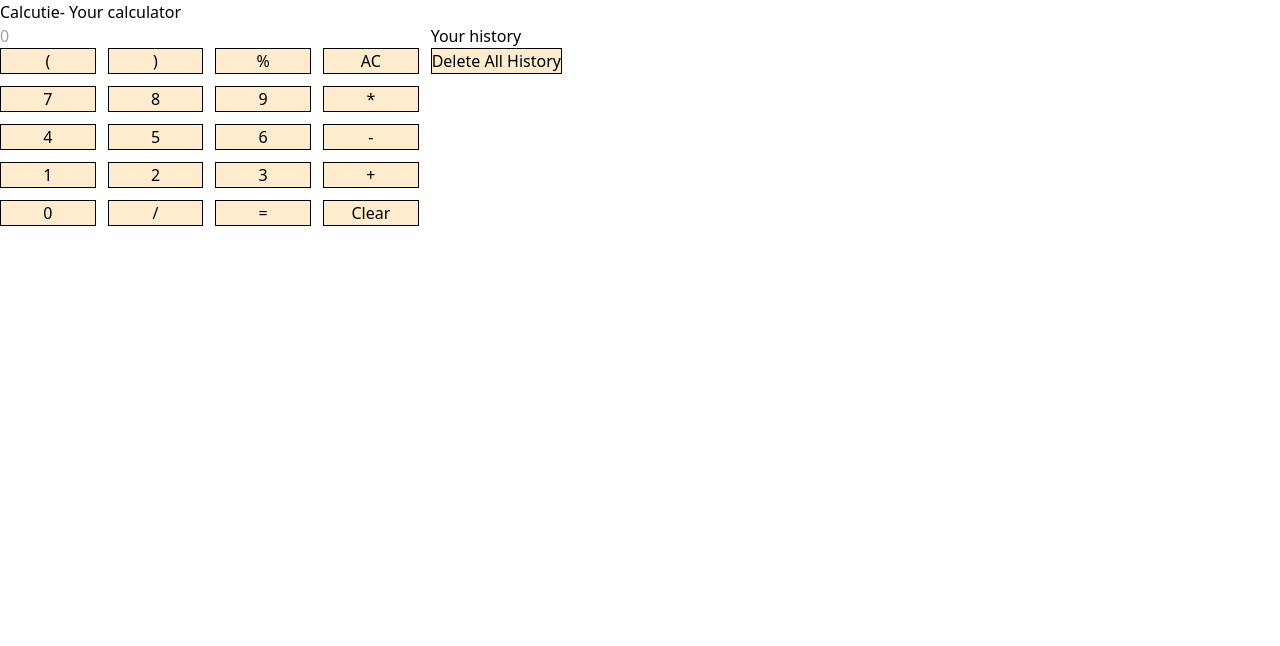
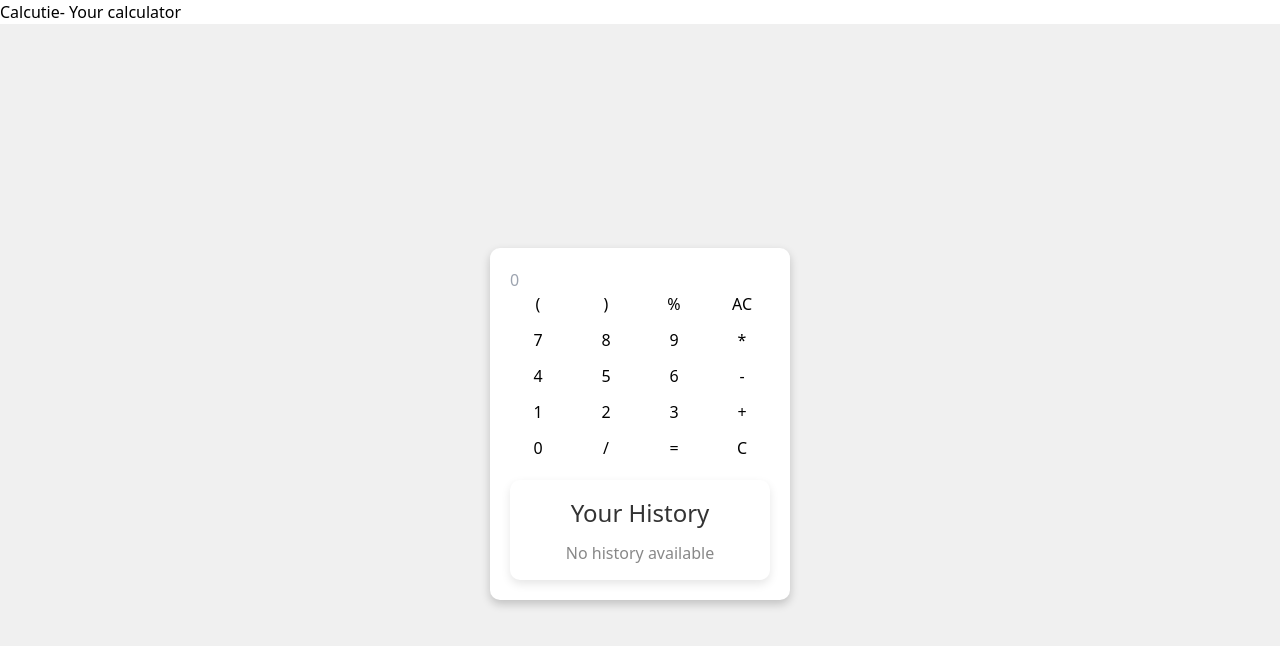
Before and after one commit to shrayamutsuddi/Calcutie, a React (Vite) app: page / in a window 1280 px wide. Shown: the top 646 px of the page. Built offline with nearby package versions, Linux system fonts and the light colour scheme.

Commit message:
Refactoring and UI changes

```diff
--- a/src/Components/Calculator/Calculator.css
+++ b/src/Components/Calculator/Calculator.css
@@ -1,4 +1,16 @@
-button{
-    background-color: blanchedalmond;
-    border: 1.5px solid black;
-}
+.container {
+    display: flex;
+    justify-content: center; /* Centers horizontally */
+    align-items: center;    /* Centers vertically */
+    min-height: 100vh;      /* Ensures the container takes the full height of the viewport */
+    flex-direction: column; /* Ensures content is stacked vertically */
+    background-color: #f0f0f0; /* Optional: Adds a light background color */
+  }
+
+  .calculator {
+    background: white;
+    padding: 20px;
+    border-radius: 10px;
+    box-shadow: 0 4px 10px rgba(0, 0, 0, 0.2);
+    width: 300px; /* Fixed width for consistent layout */
+  }
--- a/src/Components/Calculator/Calculator.jsx
+++ b/src/Components/Calculator/Calculator.jsx
@@ -1,174 +1,73 @@
-import React, { useState } from 'react'
+import React, { useState } from 'react';
 import './Calculator.css';
 import Display from '../Display/Display';
 import History from '../History/History';
-import { renderToPipeableStream } from 'react-dom/server';
+import { calculate } from '../../util/calculatorUtuls';
+
 const Calculator = () => {
-    //let display = "xxx" if i make a variable here then why doesnot it work
-    const [data, setData] = useState("")
+  const [data, setData] = useState('');
+  const [history, setHistory] = useState([]);
 
-    const [history, setHistory] = useState([])
+  const buttonValues = [
+    '(', ')', '%', 'AC',
+    '7', '8', '9', '*',
+    '4', '5', '6', '-',
+    '1', '2', '3', '+',
+    '0', '/', '=', 'C',
+  ];
 
-    const getValue =(event) =>{
-        //console.log(event.target.value)
-        //display = event.target.value
-        setData(data.concat(event.target.value))
-    }
+  const handleButtonClick = (event) => {
+    const value = event.target.value;
 
-    const backspace = () => {
-        setData(data.slice(0,-1))
-    }
-
-    const reset = () => {
-        setData("")
-    }
-
-    const calculate = () => {
-      // Function to determine operator precedence
-      const getPrecedence = (ch) => {
-          if (ch === '^') return 3;
-          else if (ch === '*' || ch === '/') return 2;
-          else if (ch === '+' || ch === '-') return 1;
-          return -1;
-      };
-
-      // Function to convert an infix expression to a postfix expression
-      const infixToPostfix = (data) => {
-          console.log("Infix expression: " + data);
-          const result = [];
-          const stack = [];
-
-          for (let i = 0; i < data.length; i++) {
-              const ch = data[i];
-
-              // Handle numbers (including multi-digit and decimals)
-              if (!isNaN(ch) || ch === '.') {
-                  let number = '';
-                  while (i < data.length && (!isNaN(data[i]) || data[i] === '.')) {
-                      number += data[i];
-                      i++;
-                  }
-                  i--; // Adjust index after inner loop
-                  result.push(number); // Push the full number to result
-              }
-              else if (ch === '(') {
-                  stack.push(ch); // Push '(' to stack
-              }
-              else if (ch === ')') {
-                  // Pop operators until '(' is found
-                  while (stack.length > 0 && stack[stack.length - 1] !== '(') {
-                      result.push(stack.pop());
-                  }
-                  stack.pop(); // Remove the '('
-              }
-              else {
-                  // Handle operators
-                  while (
-                      stack.length > 0 &&
-                      getPrecedence(ch) <= getPrecedence(stack[stack.length - 1])
-                  ) {
-                      result.push(stack.pop());
-                  }
-                  stack.push(ch); // Push the current operator to stack
-              }
-          }
-
-          // Pop remaining operators from the stack
-          while (stack.length > 0) {
-              result.push(stack.pop());
-          }
-
-          console.log("Postfix expression: " + result.join(" "));
-          return result;
-      };
-
-      // Function to perform a single arithmetic operation
-      const performOperation = (op1, op2, operator) => {
-          switch (operator) {
-              case '+': return op1 + op2;
-              case '-': return op2 - op1; // Ensure correct operand order
-              case '*': return op1 * op2;
-              case '/': return op2 / op1; // Ensure correct operand order
-              default: throw new Error("Invalid operator: " + operator);
+    if (value === 'AC') {
+      reset();
+    } else if (value === 'C') {
+      backspace();
+    } else if (value === '=') {
+      handleCalculate();
+    } else {
+      setData(data.concat(value));
     }
   };
 
-      // Function to evaluate a postfix expression
-      const performCalculation = (postfix) => {
-          const stack = [];
-
-          for (const token of postfix) {
-              if (!isNaN(token)) {
-                  stack.push(parseFloat(token)); // Push numbers to stack
-              } else {
-                  const op1 = stack.pop();
-                  const op2 = stack.pop();
-                  stack.push(performOperation(op1, op2, token)); // Perform operation
-              }
-          }
-
-          if (stack.length !== 1) {
-              throw new Error("Invalid postfix expression");
-          }
-
-          console.log("Calculation result: " + stack[0]);
-          return stack[0];
+  const backspace = () => {
+    setData(data.slice(0, -1));
   };
 
-      // Main calculation workflow
+  const reset = () => {
+    setData('');
+  };
+
+  const handleCalculate = () => {
     try {
-          const postfix = infixToPostfix(data); // Convert infix to postfix
-          const result = performCalculation(postfix); // Evaluate postfix
-
-          setData(result.toString()); // Update result in state
-          setHistory([...history, { expression: data, result }]); // Update history
+      const result = calculate(data);
+      setData(result.toString());
+      setHistory([...history, { expression: data, result }]);
     } catch (error) {
-          console.error("Error during calculation:", error);
+      console.error('Error during calculation:', error);
+      setData('Error');
     }
   };
 
   return (
-    <div className='container grid grid-cols-3 gap-3'>
-        <div>
-        <div>
-        <Display data={data}></Display>
+    <div className="container">
+      <div className="calculator">
+        <Display data={data} />
+        <div className="grid grid-cols-4 gap-3">
+          {buttonValues.map((value) => (
+            <button
+              key={value}
+              onClick={handleButtonClick}
+              value={value}
+            >
+              {value}
+            </button>
+          ))}
         </div>
-
-        <div className='grid grid-cols-4 gap-3'>
-        <button onClick={getValue} value="(">(</button>
-        <button onClick={getValue} value=")">)</button>
-        <button onClick={getValue} value="%">%</button>
-        <button onClick={reset} value="AC">AC</button>
-
-        <button onClick={getValue} value="7">7</button>
-        <button onClick={getValue} value="8">8</button>
-        <button onClick={getValue} value="9">9</button>
-        <button onClick={getValue} value="*">*</button>
-
-        <button onClick={getValue} value="4">4</button>
-        <button onClick={getValue} value="5">5</button>
-        <button onClick={getValue} value="6">6</button>
-        <button onClick={getValue} value="-">-</button>
-
-        <button onClick={getValue} value="1">1</button>
-        <button onClick={getValue} value="2">2</button>
-        <button onClick={getValue} value="3">3</button>
-        <button onClick={getValue} value="+">+</button>
-
-        <button onClick={getValue} value="0">0</button>
-        <button onClick={getValue} value="/">/</button>
-        <button onClick={calculate} value="=">=</button>
-        <button onClick={backspace} value="C">Clear</button>
+        <History history={history} setHistory={setHistory} />
       </div>
     </div>
+  );
+};
 
-
-        <div>
-            <History history={history} setHistory={setHistory}></History>
-        </div>
-
-    </div>
-  )
-}
-
-export default Calculator
+export default Calculator;
--- /dev/null
+++ b/src/Components/History/History.css
@@ -0,0 +1,71 @@
+.history-container {
+    margin-top: 20px;
+    padding: 15px;
+    background: #ffffff;
+    border-radius: 10px;
+    box-shadow: 0 4px 10px rgba(0, 0, 0, 0.1);
+  }
+
+  h2 {
+    font-size: 1.5rem;
+    margin-bottom: 10px;
+    color: #333;
+    text-align: center;
+  }
+
+  .no-history {
+    font-size: 1rem;
+    color: #888;
+    text-align: center;
+  }
+
+  .history-list {
+    list-style: none;
+    padding: 0;
+    margin: 0;
+  }
+
+  .history-item {
+    display: flex;
+    justify-content: space-between;
+    align-items: center;
+    padding: 10px 15px;
+    border-bottom: 1px solid #eaeaea;
+    font-size: 1rem;
+    color: #555;
+  }
+
+  .history-item:last-child {
+    border-bottom: none;
+  }
+
+  .delete-button {
+    background: none;
+    border: none;
+    color: #e74c3c;
+    cursor: pointer;
+    font-size: 1.2rem;
+    padding: 5px;
+    transition: color 0.3s ease;
+  }
+
+  .delete-button:hover {
+    color: #c0392b;
+  }
+
+  .delete-all-button {
+    margin-top: 15px;
+    width: 100%;
+    background-color: #e74c3c;
+    color: #fff;
+    border: none;
+    border-radius: 5px;
+    padding: 10px;
+    font-size: 1rem;
+    cursor: pointer;
+    transition: background-color 0.3s ease;
+  }
+
+  .delete-all-button:hover {
+    background-color: #c0392b;
+  }
--- a/src/Components/History/History.jsx
+++ b/src/Components/History/History.jsx
@@ -1,30 +1,45 @@
-import React from 'react'
+import React from 'react';
+import './History.css';
 
-const History = ({history, setHistory}) => {
-  const deleteHistory = () =>{
-    setHistory([])
-  }
+const History = ({ history, setHistory }) => {
+  const deleteHistory = () => {
+    setHistory([]);
+  };
+
   const deleteCustomHistory = (indexToDelete) => {
-    const updatedHistory = history.filter((element, index) => delFunc(index, indexToDelete))
-    setHistory(updatedHistory)
-  }
-  const delFunc = (index, indexToDelete) => {
-    return index !== indexToDelete;
-  }
+    const updatedHistory = history.filter((_, index) => index !== indexToDelete);
+    setHistory(updatedHistory);
+  };
+
   return (
-    <div>
-        <h1>Your history</h1>
-        {
-            history.map((x, index) => (<p key={index}>
-                {x.expression} = {x.result}
-                <button onClick={() => deleteCustomHistory(index)}>Delete</button>
-                </p>)
-                )
-        }
+    <div className="history-container">
+      <h2>Your History</h2>
+      {history.length === 0 ? (
+        <p className="no-history">No history available</p>
+      ) : (
+        <ul className="history-list">
+          {history.map((item, index) => (
+            <li key={index} className="history-item">
+              <span>
+                {item.expression} = <strong>{item.result}</strong>
+              </span>
+              <button
+                className="delete-button"
+                onClick={() => deleteCustomHistory(index)}
+              >
+                🗑
+              </button>
+            </li>
+          ))}
+        </ul>
+      )}
+      {history.length > 0 && (
+        <button className="delete-all-button" onClick={deleteHistory}>
+          Clear All History
+        </button>
+      )}
+    </div>
+  );
+};
 
-        <button onClick={deleteHistory}>Delete All History</button>
-    </div>
-  )
-}
-
-export default History
+export default History;
--- /dev/null
+++ b/src/util/calculatorUtuls.js
@@ -0,0 +1,91 @@
+// Helper function to determine operator precedence
+const getPrecedence = (ch) => {
+    if (ch === '^') return 3;
+    else if (ch === '*' || ch === '/') return 2;
+    else if (ch === '+' || ch === '-') return 1;
+    return -1;
+  };
+
+  // Function to convert an infix expression to a postfix expression
+  const infixToPostfix = (data) => {
+    const result = [];
+    const stack = [];
+
+    for (let i = 0; i < data.length; i++) {
+      const ch = data[i];
+
+      if (!isNaN(ch) || ch === '.') {
+        let number = '';
+        while (i < data.length && (!isNaN(data[i]) || data[i] === '.')) {
+          number += data[i];
+          i++;
+        }
+        i--;
+        result.push(number);
+      } else if (ch === '(') {
+        stack.push(ch);
+      } else if (ch === ')') {
+        while (stack.length > 0 && stack[stack.length - 1] !== '(') {
+          result.push(stack.pop());
+        }
+        stack.pop();
+      } else {
+        while (
+          stack.length > 0 &&
+          getPrecedence(ch) <= getPrecedence(stack[stack.length - 1])
+        ) {
+          result.push(stack.pop());
+        }
+        stack.push(ch);
+      }
+    }
+
+    while (stack.length > 0) {
+      result.push(stack.pop());
+    }
+
+    return result;
+  };
+
+  // Function to perform a single arithmetic operation
+  const performOperation = (op1, op2, operator) => {
+    switch (operator) {
+      case '+':
+        return op1 + op2;
+      case '-':
+        return op2 - op1;
+      case '*':
+        return op1 * op2;
+      case '/':
+        return op2 / op1;
+      default:
+        throw new Error('Invalid operator: ' + operator);
+    }
+  };
+
+  // Function to evaluate a postfix expression
+  const performCalculation = (postfix) => {
+    const stack = [];
+
+    for (const token of postfix) {
+      if (!isNaN(token)) {
+        stack.push(parseFloat(token));
+      } else {
+        const op1 = stack.pop();
+        const op2 = stack.pop();
+        stack.push(performOperation(op1, op2, token));
+      }
+    }
+
+    if (stack.length !== 1) {
+      throw new Error('Invalid postfix expression');
+    }
+
+    return stack[0];
+  };
+
+  // Main calculate function
+  export const calculate = (data) => {
+    const postfix = infixToPostfix(data);
+    return performCalculation(postfix);
+  };
```
Lines whose indentation alone changed are shown as unchanged.
